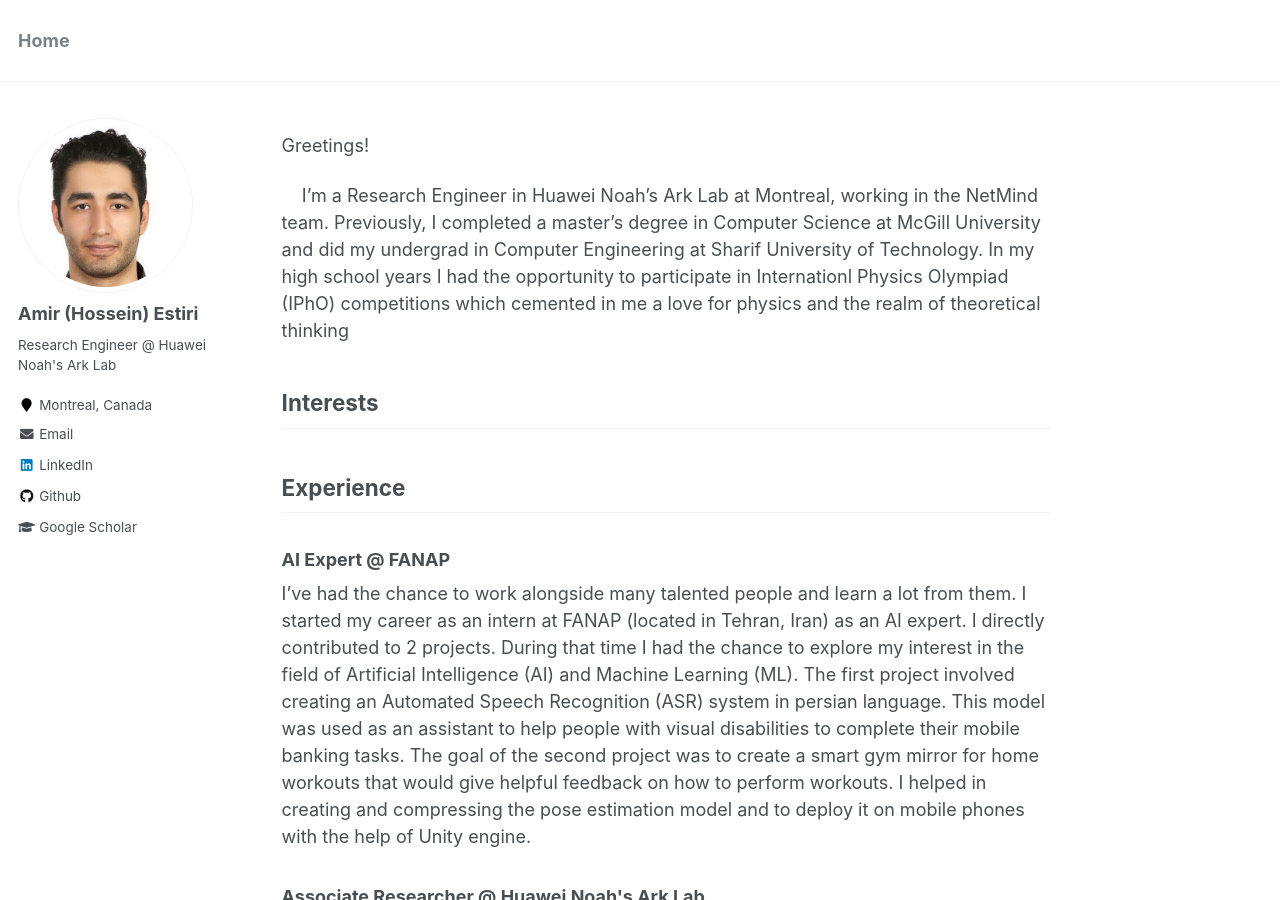
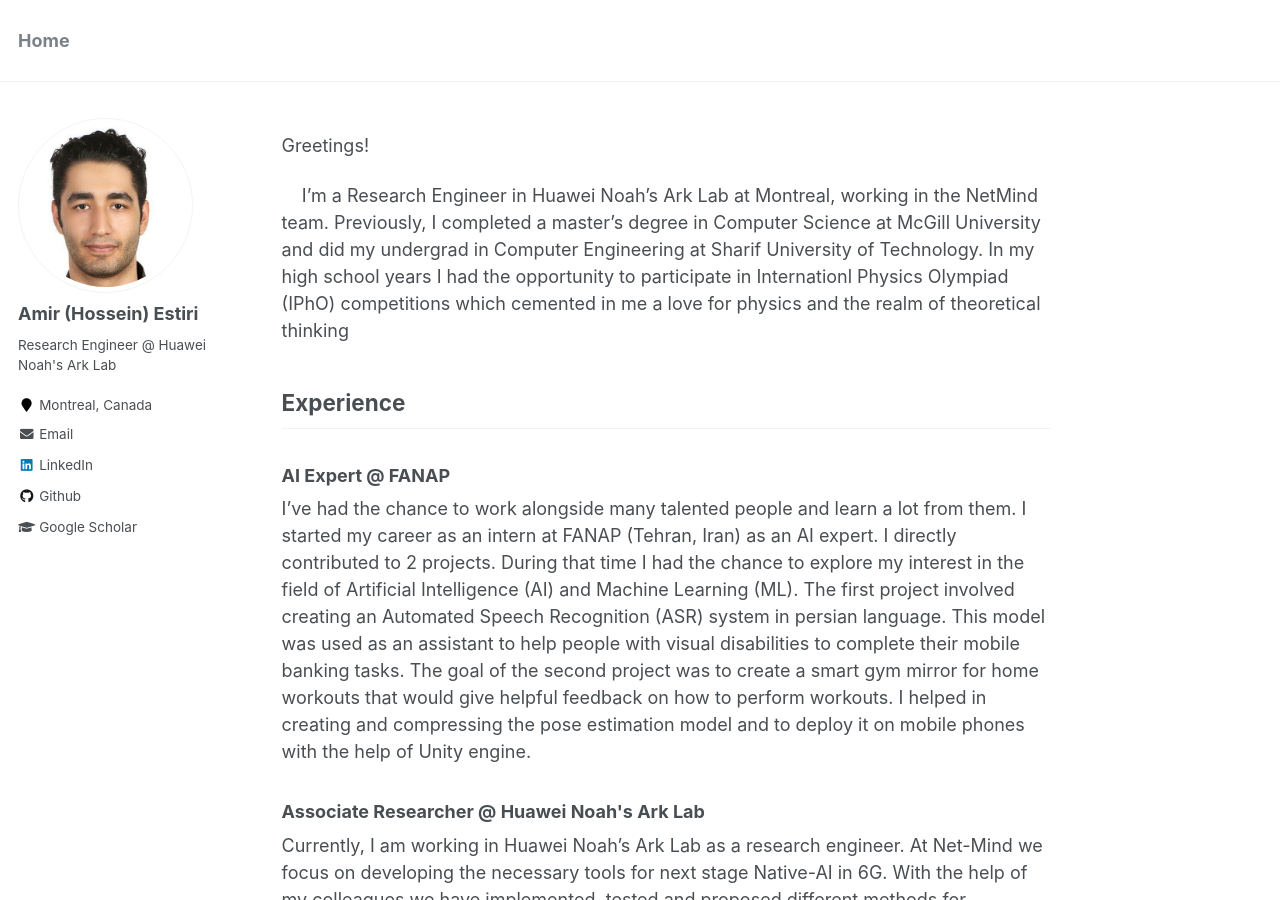
Before and after one commit to AmirEstiri/amirestiri.github.io, a Jekyll site: the page built from _pages/about.md, in a window 1280 px wide and 900 px high. Built offline with Jekyll 4.4.1, drawn with Linux system fonts in a browser that asks for light colours.

Commit message:
Remove interests

```diff
--- a/_pages/about.md
+++ b/_pages/about.md
@@ -15,13 +15,13 @@ Greetings!
     I'm a Research Engineer in Huawei Noah's Ark Lab at Montreal, working in the NetMind team. Previously, I completed a master's degree in Computer Science at McGill University and did my undergrad in Computer Engineering at Sharif University of Technology. In my high school years I had the opportunity to participate in Internationl Physics Olympiad (IPhO) competitions which cemented in me a love for physics and the realm of theoretical thinking
 
 
-<h2>Interests</h2>
+<!-- <h2>Interests</h2> -->
 
 
 <h2>Experience</h2>
 
 <h3>AI Expert @ FANAP</h3>
-I've had the chance to work alongside many talented people and learn a lot from them. I started my career as an intern at FANAP (located in Tehran, Iran) as an AI expert. I directly contributed to 2 projects. During that time I had the chance to explore my interest in the field of Artificial Intelligence (AI) and Machine Learning (ML). The first project involved creating an Automated Speech Recognition (ASR) system in persian language. This model was used as an assistant to help people with visual disabilities to complete their mobile banking tasks. The goal of the second project was to create a smart gym mirror for home workouts that would give helpful feedback on how to perform workouts. I helped in creating and compressing the pose estimation model and to deploy it on mobile phones with the help of Unity engine.
+I've had the chance to work alongside many talented people and learn a lot from them. I started my career as an intern at FANAP (Tehran, Iran) as an AI expert. I directly contributed to 2 projects. During that time I had the chance to explore my interest in the field of Artificial Intelligence (AI) and Machine Learning (ML). The first project involved creating an Automated Speech Recognition (ASR) system in persian language. This model was used as an assistant to help people with visual disabilities to complete their mobile banking tasks. The goal of the second project was to create a smart gym mirror for home workouts that would give helpful feedback on how to perform workouts. I helped in creating and compressing the pose estimation model and to deploy it on mobile phones with the help of Unity engine.
 
 <h3>Associate Researcher @ Huawei Noah's Ark Lab</h3>
 Currently, I am working in Huawei Noah's Ark Lab as a research engineer. At Net-Mind we focus on developing the necessary tools for next stage Native-AI in 6G. With the help of my colleagues we have implemented, tested and proposed different methods for decentralized learning and knowledge aggregation of ML models in distributed environments. As a branch of this project I am currently researching on probabilistic and information theoretic methods to measure, constrain and direct the flow of ML Information in networks to optimize the communication of knowledge and information. My main focus is on Optimal Transport, Information Bottleneck and various other methods branching from these research directions.
```
